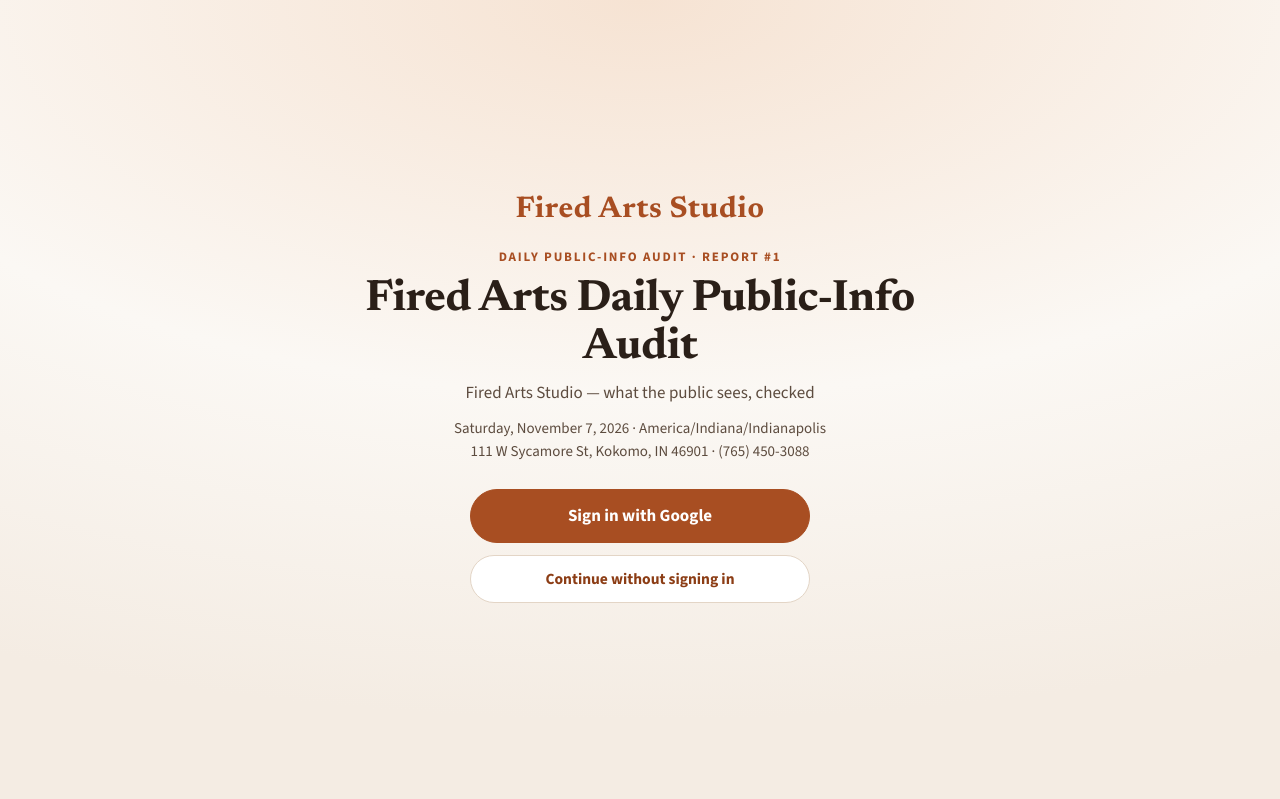
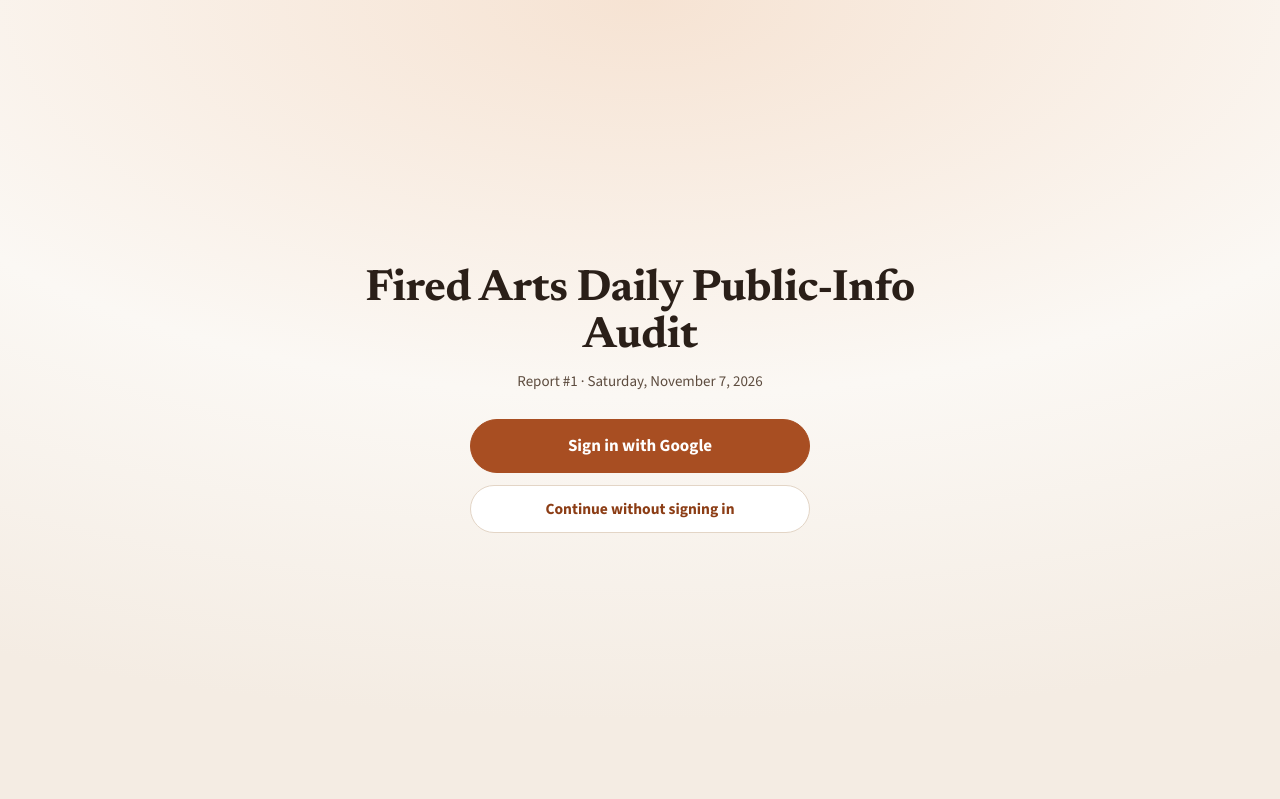
Before and after one commit to Kmberry1989/fired-arts-daily-audit, a plain HTML site: page index.html in a window 1280 px wide. Shown: the top 799 px of the page. Drawn offline with nearby package versions, Linux system fonts and the light colour scheme; no server answers.

Commit message:
Trim redundant text on the splash sign-in screen

```diff
--- a/index.html
+++ b/index.html
@@ -345,11 +345,8 @@
 <body class="splash-open">
 <div id="splash" role="dialog" aria-modal="true" aria-labelledby="splash-title">
   <div class="splash-inner">
-    <div class="splash-brand">Fired Arts Studio</div>
-    <div class="splash-kicker">Daily Public-Info Audit · Report #1</div>
     <h1 id="splash-title">Fired Arts Daily Public-Info Audit</h1>
-    <p class="splash-tag">Fired Arts Studio — what the public sees, checked</p>
-    <p class="splash-meta">Saturday, November 7, 2026 · America/Indiana/Indianapolis<br />111 W Sycamore St, Kokomo, IN 46901 · (765) 450-3088</p>
+    <p class="splash-meta">Report #1 · Saturday, November 7, 2026</p>
     <button type="button" class="splash-signin" id="splash-signin">Sign in with Google</button>
     <button type="button" class="splash-continue" id="splash-continue">Continue without signing in</button>
     <p class="splash-who" id="splash-who" hidden></p>
```
